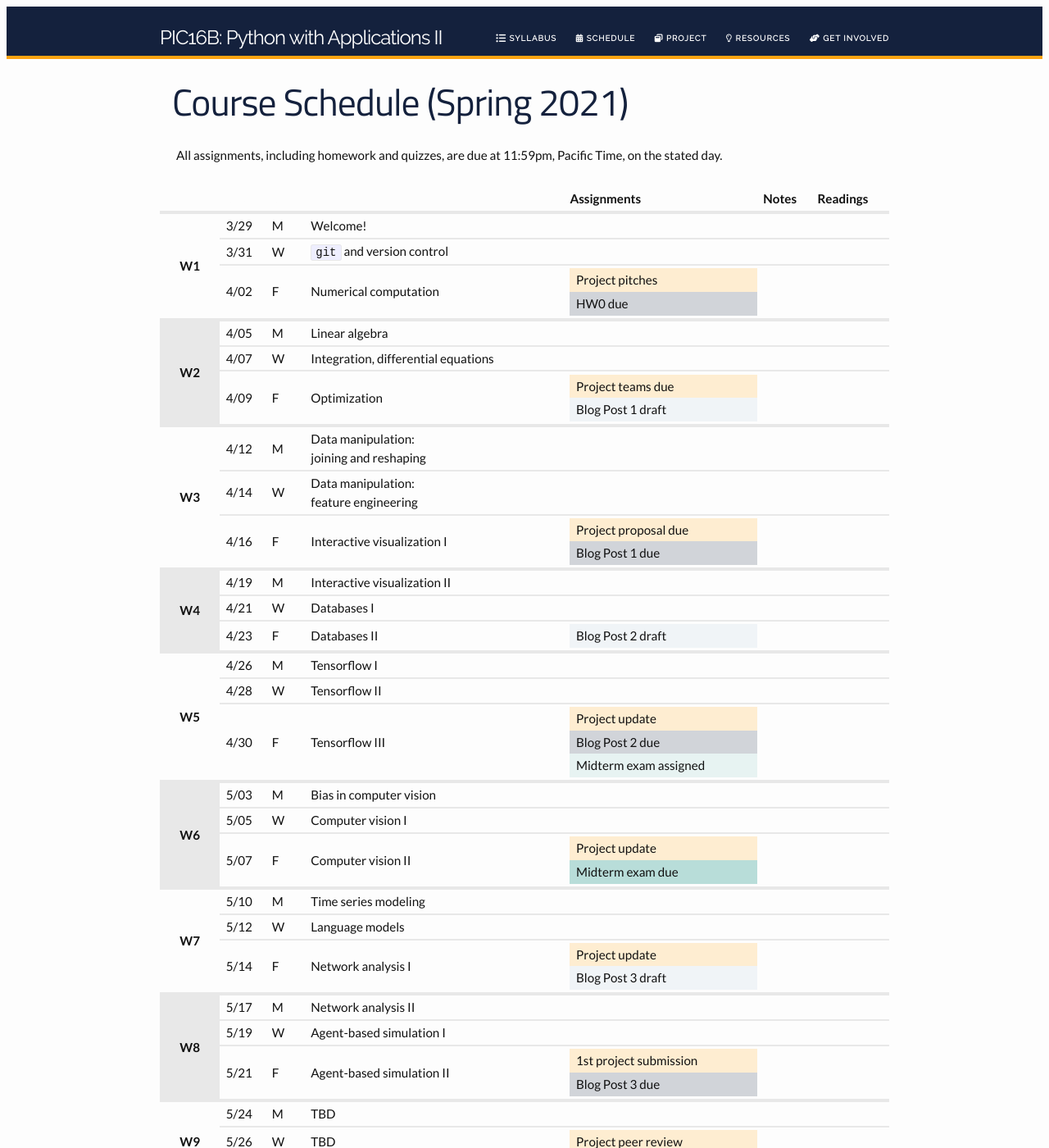
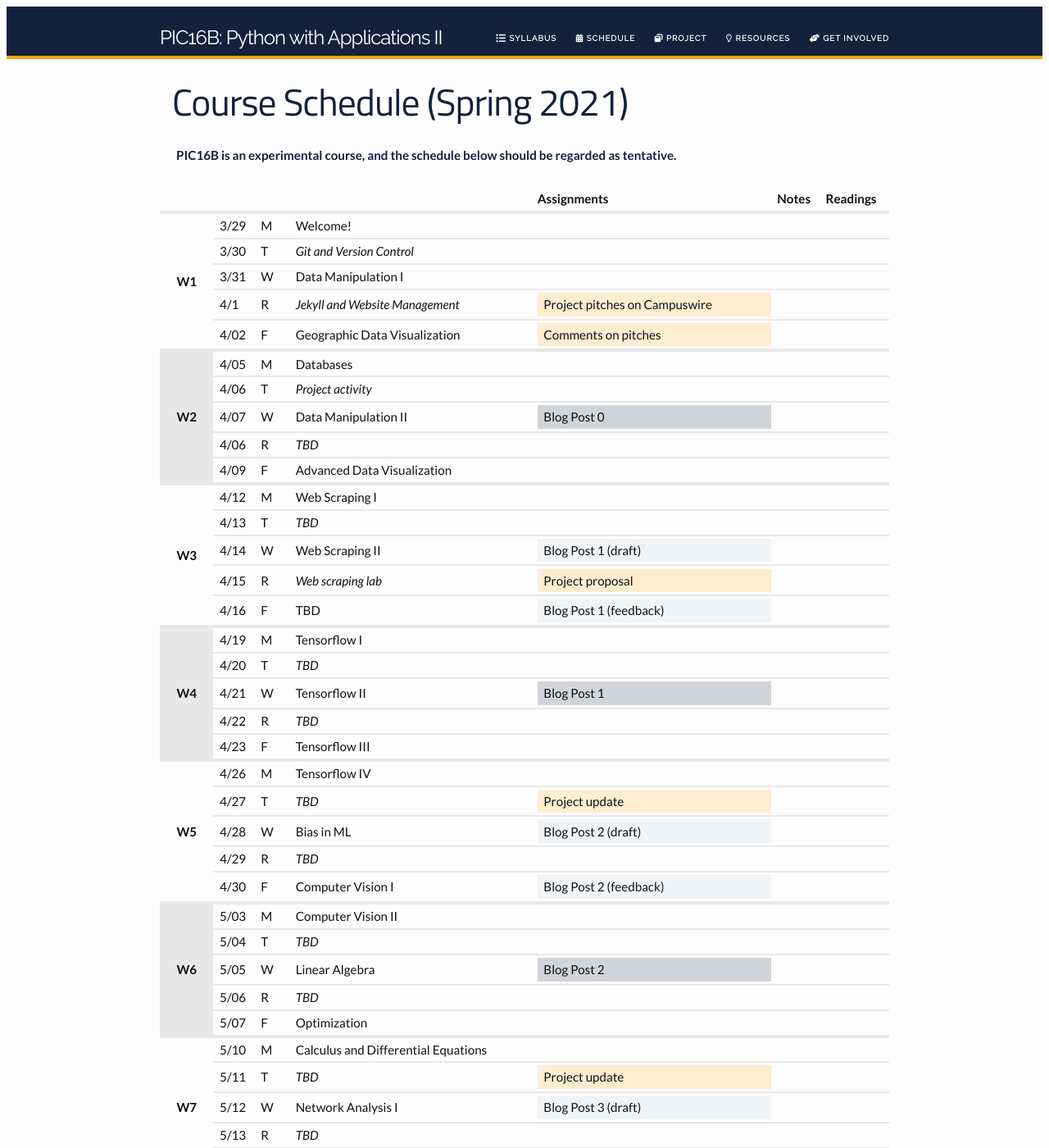
Before and after one commit to PhilChodrow/PIC16B, a Jekyll site: the page built from schedule.md, in a window 1280 px wide and 1400 px high. Shown: the whole window at 82% size. Built offline with Jekyll 4.4.1, drawn with Linux system fonts in a browser that asks for light colours; nearby versions of some CDN libraries; some of the changed text lies outside the part shown.

Commit message:
Update schedule.md

```diff
--- a/schedule.md
+++ b/schedule.md
@@ -4,7 +4,7 @@ title: Course Schedule (Spring 2021)
 permalink: schedule/
 ---
 
-All assignments, including homework and quizzes, are due at 11:59pm, Pacific Time, on the stated day.
+**PIC16B is an experimental course, and the schedule below should be regarded as tentative.**
 
 <br>
 
@@ -20,7 +20,7 @@ All assignments, including homework and quizzes, are due at 11:59pm, Pacific Tim
     </tr>
     <tbody class="week">
     <tr>
-        <th rowspan="3" class="week_marker_odd"> W1 </th>
+        <th rowspan="6" class="week_marker_odd"> W1 </th>
         <td>3/29</td>
         <td>M</td>
         <td>Welcome!</td>
@@ -29,21 +29,37 @@ All assignments, including homework and quizzes, are due at 11:59pm, Pacific Tim
         <td></td>
     </tr>
     <tr>
+        <td>3/30</td>
+        <td>T</td>
+        <td><i>Git and Version Control</i></td>
+        <td></td>
+        <td></td>
+        <td></td>
+    </tr>
+    <tr>
         <td>3/31</td>
         <td>W</td>
-        <td><code>git</code> and version control</td>
+        <td>Data Manipulation I</td>
         <td></td>
+        <td></td>
+        <td></td>
+    </tr>
+    <tr>
+        <td>4/1</td>
+        <td>R</td>
+        <td><i>Jekyll and Website Management</i></td>
+        <td>
+            <div class="project">Project pitches on Campuswire</div>
+        </td>
         <td></td>
         <td></td>
     </tr>
     <tr>
         <td>4/02</td>
         <td>F</td>
-        <td>Numerical computation</td>
+        <td>Geographic Data Visualization</td>
         <td>
-            <div class="project">Project pitches</div>
-            <div class = "hw">HW0 due</div>
-            <!-- <div class = "assignment">HW1 assigned</div> -->
+            <div class="project">Comments on pitches</div>
         </td>
         <td></td>
         <td></td>
@@ -51,10 +67,18 @@ All assignments, including homework and quizzes, are due at 11:59pm, Pacific Tim
     </tbody>
     <tbody class="week">
         <tr>
-            <th rowspan="3" class="week_marker_even"> W2 </th>
+            <th rowspan="5" class="week_marker_even"> W2 </th>
             <td>4/05</td>
             <td>M</td>
-            <td>Linear algebra</td>
+            <td>Databases</td>
+            <td></td>
+            <td></td>
+            <td></td>
+        </tr>
+        <tr>
+            <td>4/06</td>
+            <td>T</td>
+            <td><i>Project activity </i></td>
             <td></td>
             <td></td>
             <td></td>
@@ -62,18 +86,161 @@ All assignments, including homework and quizzes, are due at 11:59pm, Pacific Tim
         <tr>
             <td>4/07</td>
             <td>W</td>
-            <td>Integration, differential equations</td>
+            <td>Data Manipulation II</td>
+            <td><div class = "hw">Blog Post 0</div></td>
+            <td></td>
+        </tr>
+        <tr>
+            <td>4/06</td>
+            <td>R</td>
+            <td><i>TBD</i></td>
+            <td></td>
             <td></td>
             <td></td>
         </tr>
         <tr>
             <td>4/09</td>
             <td>F</td>
-            <td>Optimization</td>
+            <td>Advanced Data Visualization</td>
+            <td></td>
+            <td></td>
+            <td></td>
+        </tr>
+    </tbody>
+    <tbody class="week">
+        <tr>
+            <th rowspan="6" class="week_marker_odd"> W3 </th>
+            <td>4/12</td>
+            <td>M</td>
+            <td>Web Scraping I</td>
+            <td></td>
+            <td></td>
+            <td></td>
+        </tr>
+        <tr>
+            <td>4/13</td>
+            <td>T</td>
+            <td><i>TBD</i></td>
+            <td></td>
+            <td></td>
+            <td></td>
+        </tr>
+        <tr>
+            <td>4/14</td>
+            <td>W</td>
+            <td>Web Scraping II</td>
             <td>
-                <div class="project">Project teams due</div>
-                <div class = "hw-draft">Blog Post 1 draft</div>
-                <!-- <div class = "assignment">HW2 assigned</div> -->
+                <div class = "hw-draft">Blog Post 1 (draft)</div>
+            </td>
+            <td></td>
+            <td></td>
+        </tr>
+        <tr>
+            <td>4/15</td>
+            <td>R</td>
+            <td><i>Web scraping lab</i></td>
+            <td>
+                <div class = "project">Project proposal</div>
+            </td>
+            <td></td>
+            <td></td>
+        </tr>
+        <tr>
+            <td>4/16</td>
+            <td>F</td>
+            <td>TBD</td>
+            <td><div class = "hw-draft">Blog Post 1 (feedback)</div></td>
+            <td></td>
+            <td></td>
+        </tr>
+    </tbody>
+    <tbody class="week">
+        <tr>
+            <th rowspan="6" class="week_marker_even"> W4 </th>
+            <td>4/19</td>
+            <td>M</td>
+            <td>Tensorflow I</td>
+            <td></td>
+            <td></td>
+            <td></td>
+        </tr>
+        <tr>
+            <td>4/20</td>
+            <td>T</td>
+            <td><i>TBD</i></td>
+            <td></td>
+            <td></td>
+            <td></td>
+        </tr>
+        <tr>
+            <td>4/21</td>
+            <td>W</td>
+            <td>Tensorflow II</td>
+            <td>
+                <div class = "hw">Blog Post 1</div>
+            </td>
+            <td></td>
+            <td></td>
+        </tr>
+        <tr>
+            <td>4/22</td>
+            <td>R</td>
+            <td><i>TBD</i></td>
+            <td></td>
+            <td></td>
+            <td></td>
+        </tr>
+        <tr>
+            <td>4/23</td>
+            <td>F</td>
+            <td>Tensorflow III</td>
+            <td></td>
+            <td></td>
+            <td></td>
+        </tr>
+    </tbody>
+    <tbody class="week">
+        <tr>
+            <th rowspan="6" class="week_marker_odd"> W5 </th>
+            <td>4/26</td>
+            <td>M</td>
+            <td>Tensorflow IV</td>
+            <td></td>
+            <td></td>
+            <td></td>
+        </tr>
+        <tr>
+            <td>4/27</td>
+            <td>T</td>
+            <td><i>TBD</i></td>
+            <td><div class="project">Project update</div></td>
+            <td></td>
+            <td></td>
+        </tr>
+        <tr>
+            <td>4/28</td>
+            <td>W</td>
+            <td>Bias in ML</td>
+            <td>
+                <div class = "hw-draft">Blog Post 2 (draft)</div>
+            </td>
+            <td></td>
+            <td></td>
+        </tr>
+        <tr>
+            <td>4/29</td>
+            <td>R</td>
+            <td><i>TBD</i></td>
+            <td></td>
+            <td></td>
+            <td></td>
+        </tr>
+        <tr>
+            <td>4/30</td>
+            <td>F</td>
+            <td>Computer Vision I</td>
+            <td>
+                <div class = "hw-draft">Blog Post 2 (feedback)</div>
             </td>
             <td></td>
             <td></td>
@@ -81,29 +248,46 @@ All assignments, including homework and quizzes, are due at 11:59pm, Pacific Tim
     </tbody>
     <tbody class="week">
         <tr>
-            <th rowspan="3" class="week_marker_odd"> W3 </th>
-            <td>4/12</td>
+            <th rowspan="5" class="week_marker_even"> W6 </th>
+            <td>5/03</td>
             <td>M</td>
-            <td>Data manipulation: <br> joining and reshaping</td>
+            <td>Computer Vision II</td>
+            <td>
+            </td>
+            <td></td>
+            <td></td>
+        </tr>
+        <tr>
+            <td>5/04</td>
+            <td>T</td>
+            <td><i>TBD</i></td>
             <td></td>
             <td></td>
             <td></td>
         </tr>
         <tr>
-            <td>4/14</td>
+            <td>5/05</td>
             <td>W</td>
-            <td>Data manipulation: <br> feature engineering</td>
+            <td>Linear Algebra</td>
+            <td>
+                <div class = "hw">Blog Post 2</div>
+            </td>
+            <td></td>
+            <td></td>
+        </tr>
+        <tr>
+            <td>5/06</td>
+            <td>R</td>
+            <td><i>TBD</i></td>
             <td></td>
             <td></td>
             <td></td>
         </tr>
         <tr>
-            <td>4/16</td>
+            <td>5/07</td>
             <td>F</td>
-            <td>Interactive visualization I</td>
+            <td>Optimization</td>
             <td>
-                <div class="project">Project proposal due</div>
-                <div class = "hw">Blog Post 1 due</div>
             </td>
             <td></td>
             <td></td>
@@ -111,28 +295,46 @@ All assignments, including homework and quizzes, are due at 11:59pm, Pacific Tim
     </tbody>
     <tbody class="week">
         <tr>
-            <th rowspan="3" class="week_marker_even"> W4 </th>
-            <td>4/19</td>
+            <th rowspan="6" class="week_marker_odd"> W7 </th>
+            <td>5/10</td>
             <td>M</td>
-            <td>Interactive visualization II</td>
+            <td>Calculus and Differential Equations</td>
             <td></td>
             <td></td>
             <td></td>
         </tr>
         <tr>
-            <td>4/21</td>
+            <td>5/11</td>
+            <td>T</td>
+            <td><i>TBD</i></td>
+            <td><div class="project">Project update</div></td>
+            <td></td>
+            <td></td>
+        </tr>
+        <tr>
+            <td>5/12</td>
             <td>W</td>
-            <td>Databases I</td>
+            <td>Network Analysis I</td>
+            <td>
+                <div class = "hw-draft">Blog Post 3 (draft)</div>
+            </td>
+            <td></td>
+            <td></td>
+        </tr>
+        <tr>
+            <td>5/13</td>
+            <td>R</td>
+            <td><i>TBD</i></td>
             <td></td>
             <td></td>
             <td></td>
         </tr>
         <tr>
-            <td>4/23</td>
+            <td>5/14</td>
             <td>F</td>
-            <td>Databases II</td>
+            <td>Network Analysis II</td>
             <td>
-                <div class = "hw-draft">Blog Post 2  draft</div>
+                <div class = "hw-draft">Blog Post 3 (feedback)</div>
             </td>
             <td></td>
             <td></td>
@@ -140,101 +342,18 @@ All assignments, including homework and quizzes, are due at 11:59pm, Pacific Tim
     </tbody>
     <tbody class="week">
         <tr>
-            <th rowspan="3" class="week_marker_odd"> W5 </th>
-            <td>4/26</td>
+            <th rowspan="6" class="week_marker_even"> W8 </th>
+            <td>5/17</td>
             <td>M</td>
-            <td>Tensorflow I</td>
+            <td>Simulations on Networks</td>
             <td></td>
             <td></td>
             <td></td>
         </tr>
         <tr>
-            <td>4/28</td>
-            <td>W</td>
-            <td>Tensorflow II</td>
-            <td></td>
-            <td></td>
-            <td></td>
-        </tr>
-        <tr>
-            <td>4/30</td>
-            <td>F</td>
-            <td>Tensorflow III</td>
-            <td>
-                <div class="project">Project update</div>
-                <div class = "hw">Blog Post 2 due</div>
-                <div class = "exam-assigned">Midterm exam assigned</div>
-            </td>
-            <td></td>
-            <td></td>
-        </tr>
-    </tbody>
-    <tbody class="week">
-        <tr>
-            <th rowspan="3" class="week_marker_even"> W6 </th>
-            <td>5/03</td>
-            <td>M</td>
-            <td>Bias in computer vision</td>
-            <td></td>
-            <td></td>
-            <td></td>
-        </tr>
-        <tr>
-            <td>5/05</td>
-            <td>W</td>
-            <td>Computer vision I</td>
-            <td></td>
-            <td></td>
-            <td></td>
-        </tr>
-        <tr>
-            <td>5/07</td>
-            <td>F</td>
-            <td>Computer vision II</td>
-            <td>
-                <div class="project">Project update</div>
-                <div class = "exam">Midterm exam due</div>
-            </td>
-            <td></td>
-            <td></td>
-        </tr>
-    </tbody>
-    <tbody class="week">
-        <tr>
-            <th rowspan="3" class="week_marker_odd"> W7 </th>
-            <td>5/10</td>
-            <td>M</td>
-            <td>Time series modeling</td>
-            <td></td>
-            <td></td>
-            <td></td>
-        </tr>
-        <tr>
-            <td>5/12</td>
-            <td>W</td>
-            <td>Language models</td>
-            <td></td>
-            <td></td>
-            <td></td>
-        </tr>
-        <tr>
-            <td>5/14</td>
-            <td>F</td>
-            <td>Network analysis I</td>
-            <td>
-                <div class="project">Project update</div>
-                <div class = "hw-draft">Blog Post 3  draft</div>
-            </td>
-            <td></td>
-            <td></td>
-        </tr>
-    </tbody>
-    <tbody class="week">
-        <tr>
-            <th rowspan="3" class="week_marker_even"> W8 </th>
-            <td>5/17</td>
-            <td>M</td>
-            <td>Network analysis II</td>
+            <td>5/18</td>
+            <td>T</td>
+            <td><i>TBD</i></td>
             <td></td>
             <td></td>
             <td></td>
@@ -242,7 +361,17 @@ All assignments, including homework and quizzes, are due at 11:59pm, Pacific Tim
         <tr>
             <td>5/19</td>
             <td>W</td>
-            <td>Agent-based simulation I</td>
+            <td></td>
+            <td>
+                <div class = "hw">Blog Post 3</div>
+            </td>
+            <td></td>
+            <td></td>
+        </tr>
+        <tr>
+            <td>5/20</td>
+            <td>R</td>
+            <td><i>TBD</i></td>
             <td></td>
             <td></td>
             <td></td>
@@ -250,18 +379,15 @@ All assignments, including homework and quizzes, are due at 11:59pm, Pacific Tim
         <tr>
             <td>5/21</td>
             <td>F</td>
-            <td>Agent-based simulation II</td>
-            <td>
-                <div class="project">1st project submission</div>
-                <div class = "hw">Blog Post 3 due</div>
-            </td>
+            <td>TBD</td>
+            <td></td>
             <td></td>
             <td></td>
         </tr>
     </tbody>
     <tbody class="week">
         <tr>
-            <th rowspan="3" class="week_marker_odd"> W9 </th>
+            <th rowspan="6" class="week_marker_odd"> W9 </th>
             <td>5/24</td>
             <td>M</td>
             <td>TBD</td>
@@ -270,9 +396,27 @@ All assignments, including homework and quizzes, are due at 11:59pm, Pacific Tim
             <td></td>
         </tr>
         <tr>
+            <td>5/25</td>
+            <td>T</td>
+            <td><i>TBD</i></td>
+            <td>
+                <div class="project">Project draft</div>
+            </td>
+            <td></td>
+            <td></td>
+        </tr>
+        <tr>
             <td>5/26</td>
             <td>W</td>
             <td>TBD</td>
+            <td></td>
+            <td></td>
+            <td></td>
+        </tr>
+        <tr>
+            <td>5/27</td>
+            <td>R</td>
+            <td><i>TBD</i></td>
             <td>
                 <div class="project">Project peer review</div>
             </td>
@@ -290,10 +434,18 @@ All assignments, including homework and quizzes, are due at 11:59pm, Pacific Tim
     </tbody>
     <tbody class="week">
         <tr>
-            <th rowspan="3" class="week_marker_even"> W10 </th>
+            <th rowspan="6" class="week_marker_even"> W10 </th>
             <td>5/31</td>
             <td><i>M</i></td>
             <td><i>Memorial Day</i></td>
+            <td></td>
+            <td></td>
+            <td></td>
+        </tr>
+        <tr>
+            <td>6/01</td>
+            <td>T</td>
+            <td><i>TBD</i></td>
             <td></td>
             <td></td>
             <td></td>
@@ -307,11 +459,19 @@ All assignments, including homework and quizzes, are due at 11:59pm, Pacific Tim
             <td></td>
         </tr>
         <tr>
+            <td>6/03</td>
+            <td>R</td>
+            <td><i>TBD</i></td>
+            <td></td>
+            <td></td>
+            <td></td>
+        </tr>
+        <tr>
             <td>6/04</td>
             <td>F</td>
             <td><div class="project">Project presentations</div></td>
             <td>
-                <div class="project">Project Due</div>
+                <div class="project">Project Due at end of Finals Week</div>
             </td>
             <td></td>
             <td></td>
```
